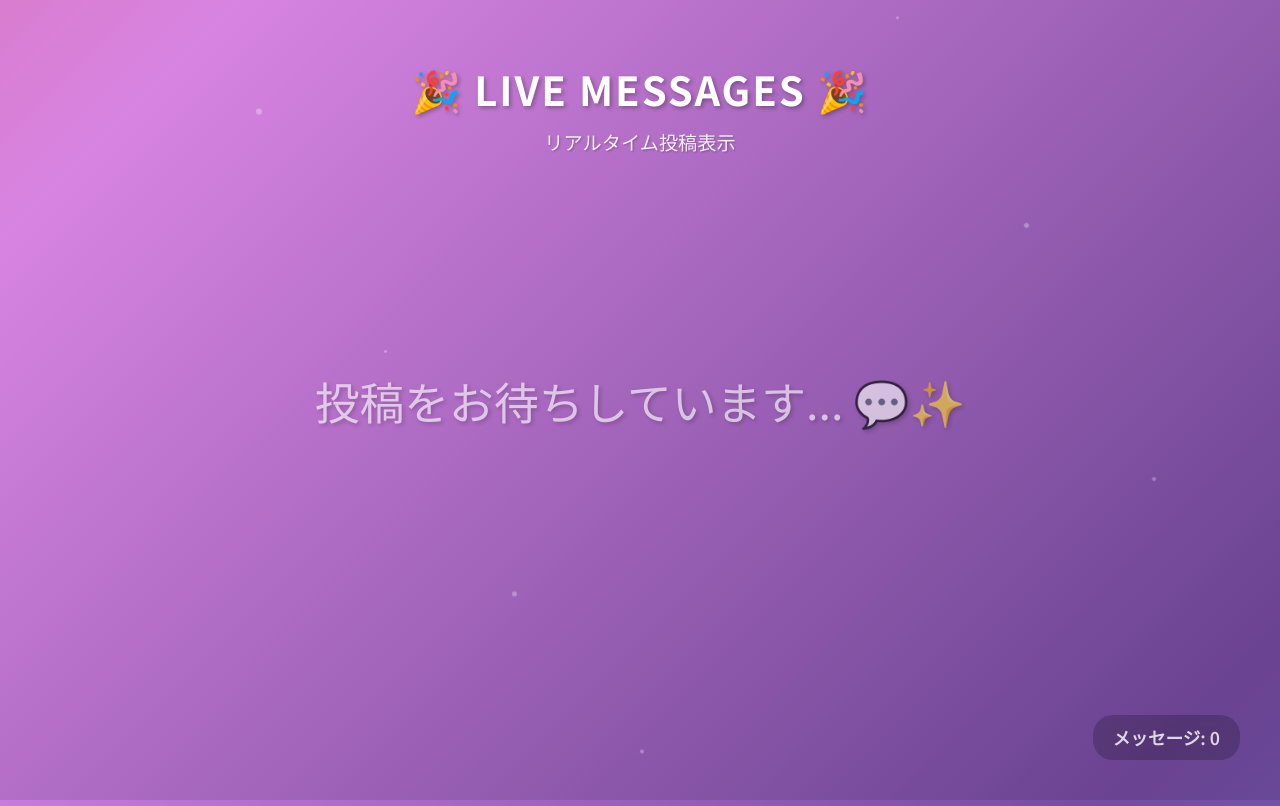
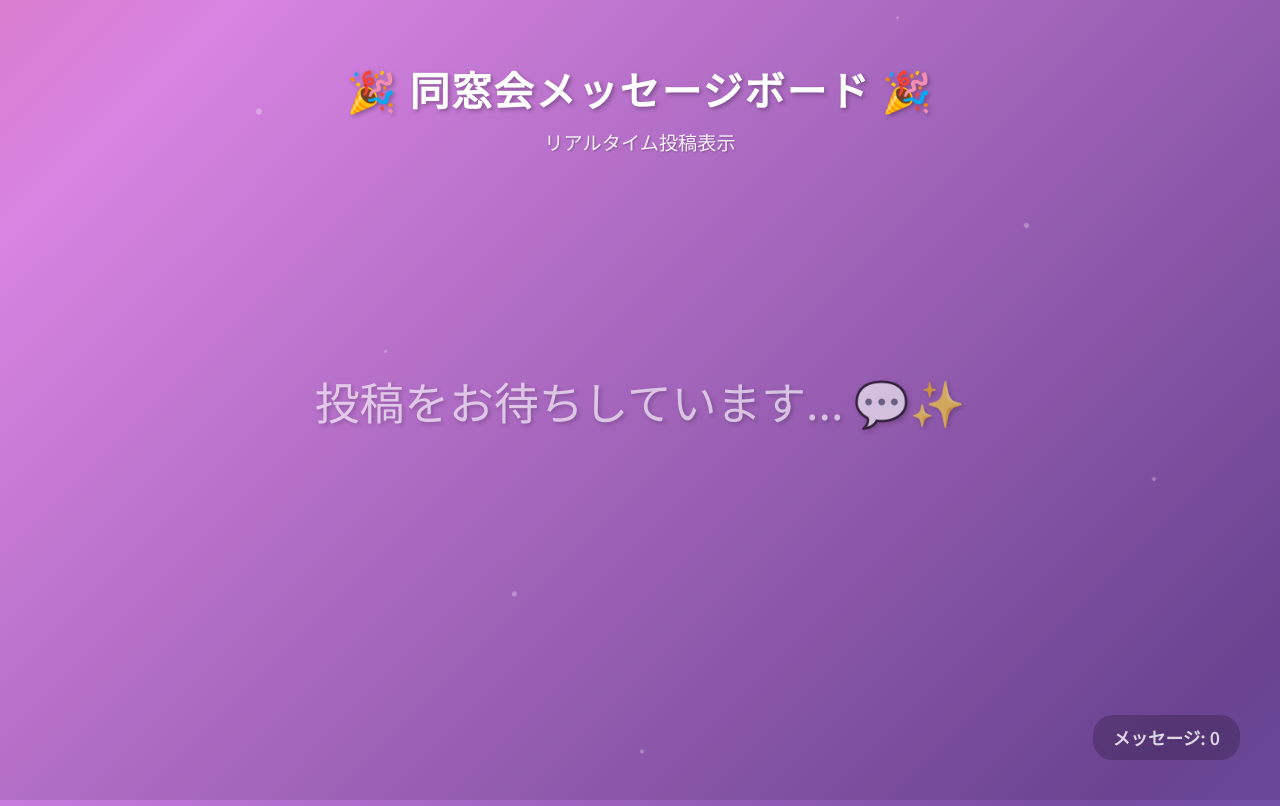
Before and after one commit to HashiBridge/submitviewer, a website: page index.html in a window 1280 px wide. Drawn offline with Linux system fonts and the light colour scheme; no server answers.

Commit message:
Update index.html

```diff
--- a/index.html
+++ b/index.html
@@ -389,7 +389,7 @@
   </div>
 
   <div class="event-header">
-    <div class="event-title">🎉 LIVE MESSAGES 🎉</div>
+    <div class="event-title">🎉 同窓会メッセージボード 🎉</div>
     <div class="event-subtitle">リアルタイム投稿表示</div>
   </div>
 
```
